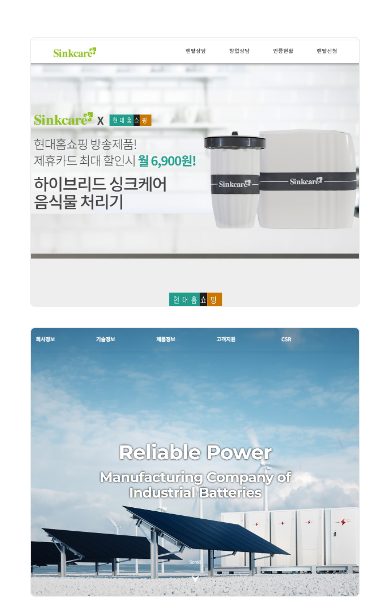
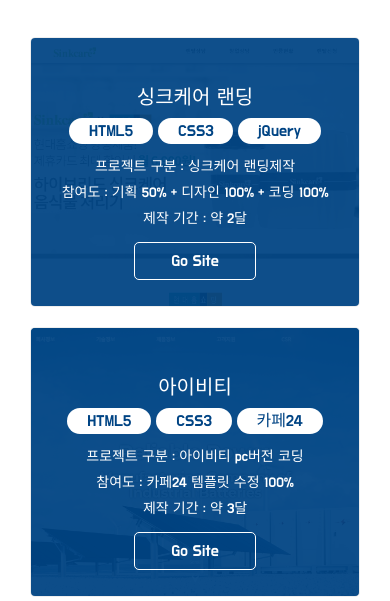
Before and after one commit to GoKyoungEun/Winnie-Portfolio, a plain HTML site: page page/portfolio.html in a window 390 px wide. Shown: the part 243-844 px from the top of the page. Drawn offline with nearby package versions, Linux system fonts and the light colour scheme.

Commit message:
220818 수정

```diff
--- a/css/portfolio.css
+++ b/css/portfolio.css
@@ -132,7 +132,7 @@
 .img-box > div {
   opacity: 0;
 }
-.img-box .bg{
+.bg{
   width: 100%;
   height: inherit;
   overflow: hidden;
@@ -191,6 +191,25 @@
   .portfolio-boxs {
     height: 1000px;
   }
+  .img-box > div {
+    opacity: 1;
+  }
+  .project-text {
+    width: 100%;
+    height: inherit;
+    overflow: hidden;
+    position: absolute;
+    background-color: #004484f0;
+    top: 0;
+    left: 0;
+    text-align: center;
+    color: #fff;
+    align-items: center;
+    animation: bgani 0.3s linear;
+    animation-fill-mode: both;
+    padding: 50px 30px;
+    box-sizing: border-box;
+  }
 }
 @media screen and (max-width: 860px) {
   .page1 {
@@ -218,7 +237,25 @@
   .portfolio-img .img-box {
     height: 270px;
   }
-
+  .img-box > div {
+    opacity: 1;
+  }
+  .project-text {
+    width: 100%;
+    height: inherit;
+    overflow: hidden;
+    position: absolute;
+    background-color: #004484f0;
+    top: 0;
+    left: 0;
+    text-align: center;
+    color: #fff;
+    align-items: center;
+    animation: bgani 0.3s linear;
+    animation-fill-mode: both;
+    padding: 50px 30px;
+    box-sizing: border-box;
+  }
   .project-text p {
     font-size: 14px;
   }
```
Also changed, not shown: js/portfolio.js (line endings or trailing spaces).
